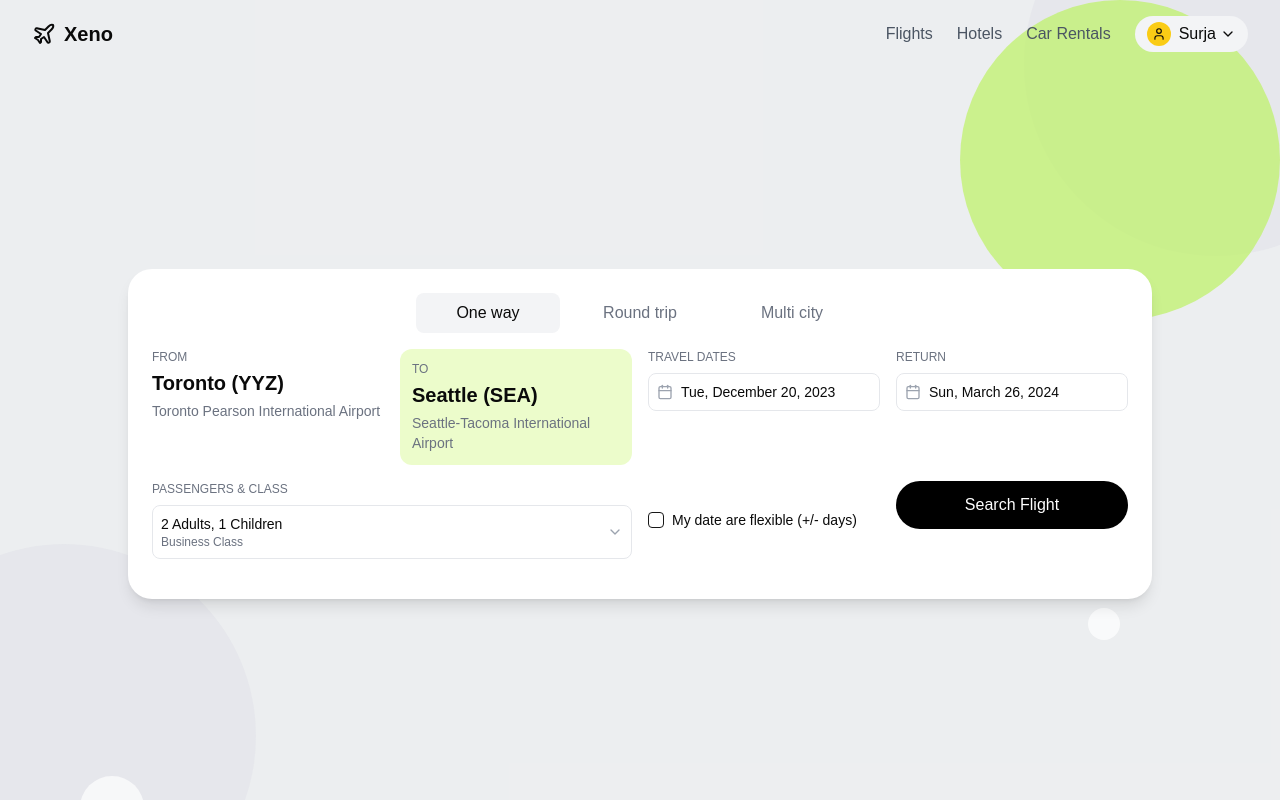
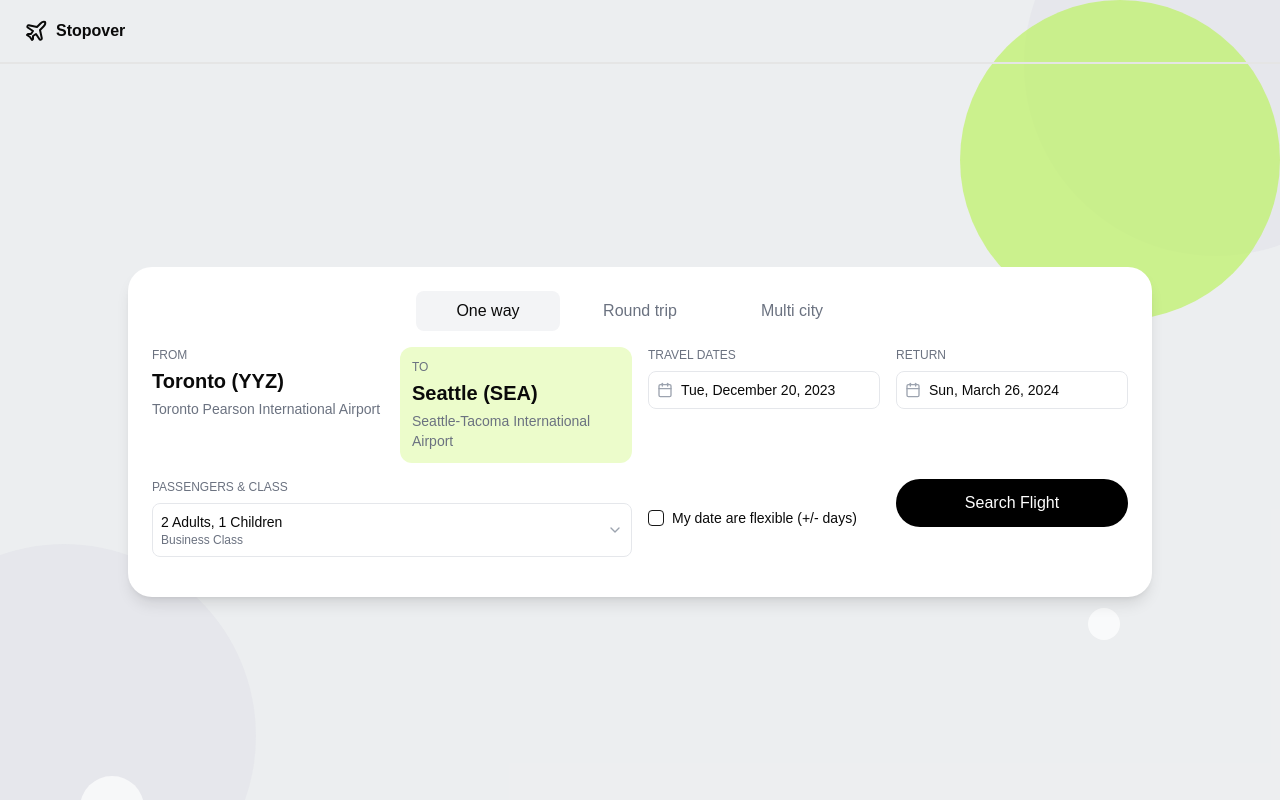
Before and after one commit to NevilleMthw/stopover, a Next.js app: page / in a window 1280 px wide. Built offline with nearby package versions, Linux system fonts and the light colour scheme.

Commit message:
Removed header elements

```diff
--- a/app/page.tsx
+++ b/app/page.tsx
@@ -27,6 +27,8 @@ import {
 } from "lucide-react"
 import { Checkbox } from "@/components/ui/checkbox"
 import Image from "next/image"
+import Link from "next/link"
+
 
 // Enhanced flight data with baggage information
 const flightResults = [
@@ -434,31 +436,12 @@ export default function FlightBooking() {
         // Landing page layout (before search) - No scrollbar
         <div className="relative z-10 h-screen flex flex-col">
           {/* Header */}
-          <header className="container mx-auto py-4 px-4 md:px-8">
-            <div className="flex justify-between items-center">
-              <div className="flex items-center">
-                <Plane className="mr-2" />
-                <span className="font-bold text-xl">Xeno</span>
-              </div>
-              <div className="flex items-center space-x-6">
-                <a href="#" className="hidden md:block text-gray-600 hover:text-black">
-                  Flights
-                </a>
-                <a href="#" className="hidden md:block text-gray-600 hover:text-black">
-                  Hotels
-                </a>
-                <a href="#" className="hidden md:block text-gray-600 hover:text-black">
-                  Car Rentals
-                </a>
-                <div className="flex items-center bg-gray-100 rounded-full px-3 py-1.5">
-                  <div className="w-6 h-6 rounded-full bg-yellow-400 flex items-center justify-center mr-2">
-                    <User size={14} />
-                  </div>
-                  <span className="mr-1">Surja</span>
-                  <ChevronDown size={16} />
-                </div>
-              </div>
-            </div>
+          <header className="flex h-16 w-full items-center justify-between px-4 md:px-6 border-b-2">
+            <Link className="flex items-center gap-2 text-lg font-semibold md:text-base" href="https://stopover.in">
+              <Plane className="h-6 w-6" />
+              <span className="sr-only">Stopover</span>
+              <span>Stopover</span>
+            </Link>
           </header>
 
           {/* Form centered in the page */}
@@ -554,22 +537,18 @@ export default function FlightBooking() {
           </div>
         </div>
       ) : (
+
+
         // Search results layout (after search)
         <div className="container mx-auto py-10 px-4 md:px-8 relative z-10">
           <div className="bg-white rounded-3xl shadow-lg overflow-hidden">
-            <div className="p-6 flex justify-between items-center">
-              <div className="flex items-center">
-                <Plane className="mr-2" />
-                <span className="font-bold">Xeno</span>
-              </div>
-              <div className="flex items-center bg-gray-100 rounded-full px-3 py-1.5">
-                <div className="w-6 h-6 rounded-full bg-yellow-400 flex items-center justify-center mr-2">
-                  <User size={14} />
-                </div>
-                <span className="mr-1">Surja</span>
-                <ChevronDown size={16} />
-              </div>
-            </div>
+            <header className="flex h-16 w-full items-center justify-between px-4 md:px-6 border-b-1">
+              <Link className="flex items-center gap-2 text-lg font-semibold md:text-base" href="https://stopover.in">
+                <Plane className="h-6 w-6" />
+                <span className="sr-only">Stopover</span>
+                <span>Stopover</span>
+              </Link>
+            </header>
 
             {/* Collapsible search panel - Improved for mobile */}
             <div className="border-t border-gray-100">
```
